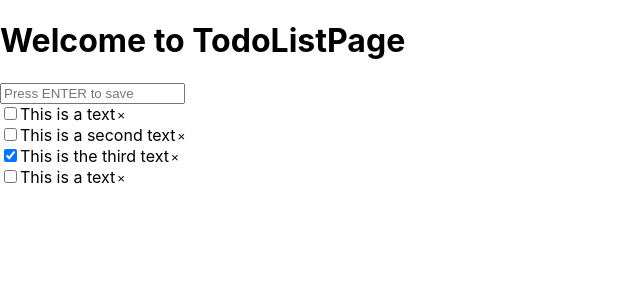
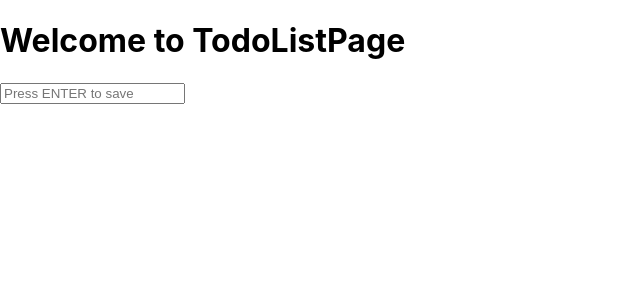
Before and after one commit to danielzotti/react-redux-saga-example, a React (Create React App) app: page / in a window 1280 px wide. Shown: the top 300 px of the page, without its empty margins (0-640 px from the left). Built offline with nearby package versions, Linux system fonts and the light colour scheme.

Commit message:
Add redux devtools

```diff
--- a/package.json
+++ b/package.json
@@ -11,10 +11,11 @@
     "web-vitals": "^1.0.1"
   },
   "devDependencies": {
+    "@reduxjs/toolkit": "^1.5.1",
     "@testing-library/jest-dom": "^5.11.4",
     "@testing-library/react": "^11.1.0",
     "@testing-library/user-event": "^12.1.10",
-    "@reduxjs/toolkit": "^1.5.1"
+    "redux-devtools-extension": "^2.13.9"
   },
   "scripts": {
     "start": "PORT=3001 react-scripts start",
--- a/src/features/todo/todoSlice.js
+++ b/src/features/todo/todoSlice.js
@@ -2,28 +2,7 @@ import { createSlice } from '@reduxjs/toolkit';
 
 export const todoSlice = createSlice({
   name: 'todo',
-  initialState: [
-    {
-      id: 1,
-      text: 'This is a text',
-      isChecked: false
-    },
-    {
-      id: 2,
-      text: 'This is a second text',
-      isChecked: false
-    },
-    {
-      id: 3,
-      text: 'This is the third text',
-      isChecked: true
-    },
-    {
-      id: 4,
-      text: 'This is a text',
-      isChecked: false
-    }
-  ],
+  initialState: [],
   reducers: {
     add: (state, { payload: text }) => {
       const id = Math.random();
--- a/src/store.js
+++ b/src/store.js
@@ -1,8 +1,11 @@
-import { configureStore } from '@reduxjs/toolkit';
+import { combineReducers, configureStore, createStore } from '@reduxjs/toolkit';
 import todoReducer from './features/todo/todoSlice';
+import { composeWithDevTools } from 'redux-devtools-extension';
 
-export default configureStore({
-  reducer: {
-    todo: todoReducer,
-  },
+const reducer = combineReducers({
+  todo: todoReducer,
 });
+
+const store = createStore(reducer, composeWithDevTools());
+
+export default store;
```
Also changed, not shown: 1 other file (tests, documents, lock files or other folders).
